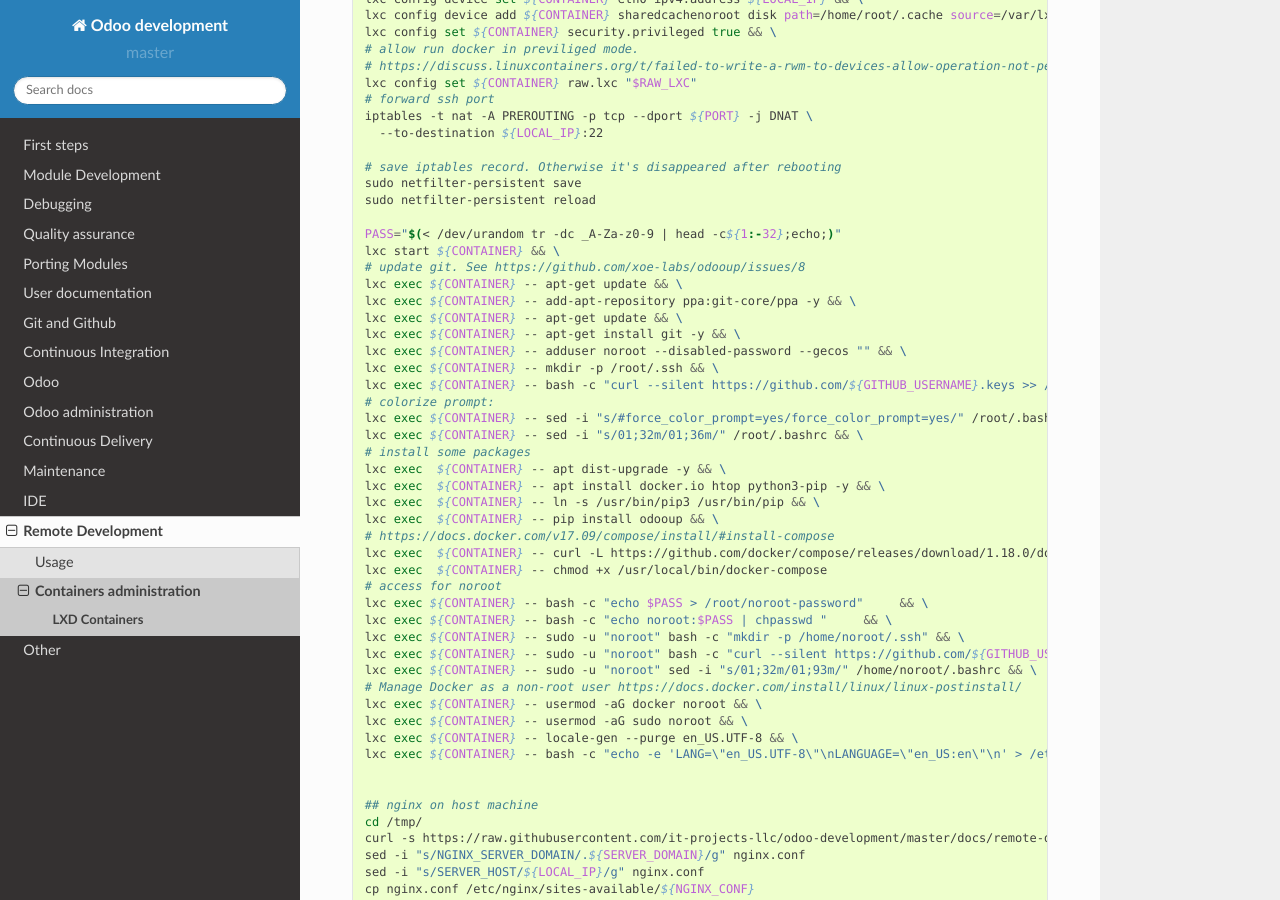
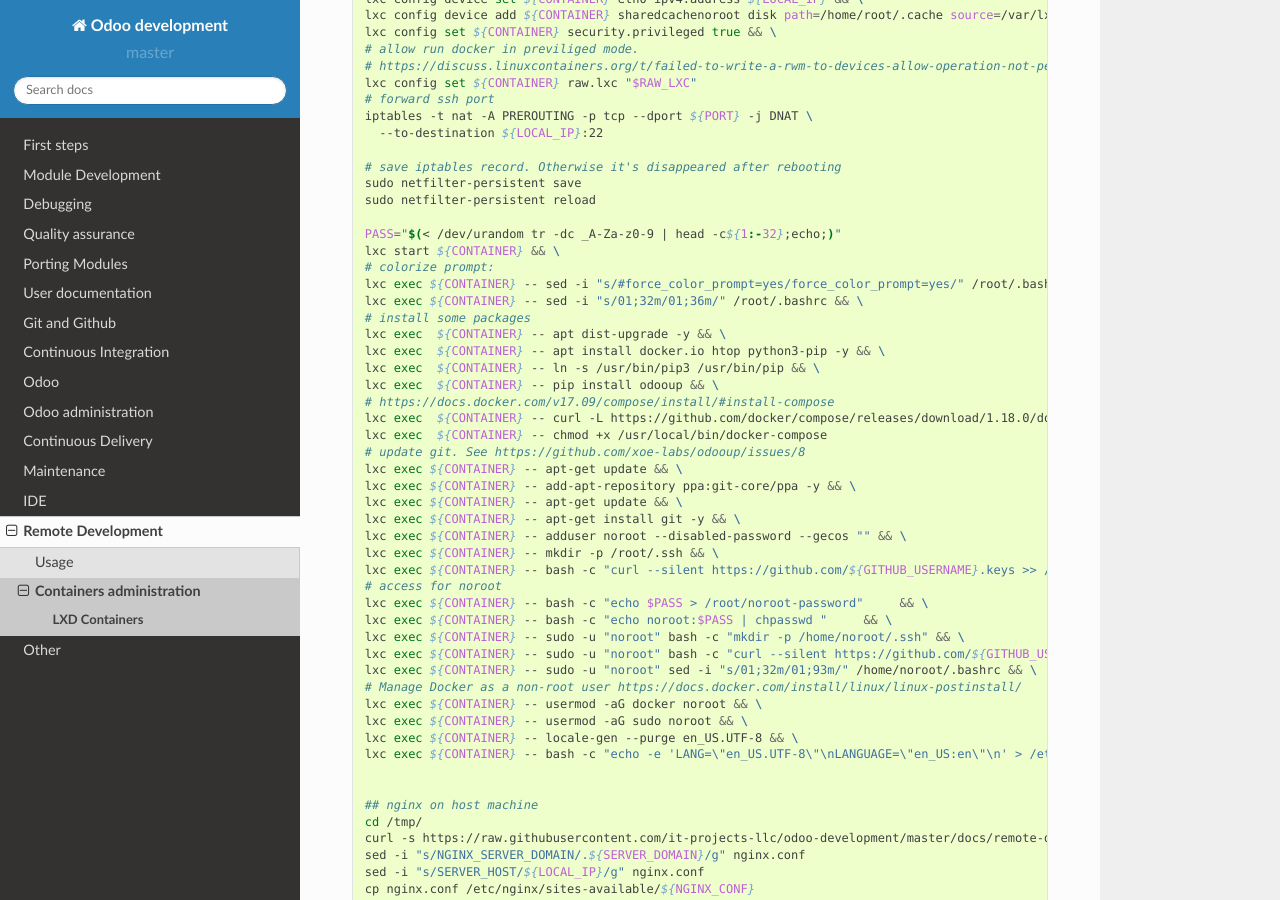
Before and after one commit to itpp-labs/odoo-development, a Sphinx documentation site: the page built from docs/remote-dev/lxd/lxd.rst, in a window 1280 px wide and 900 px high, scrolled down 871 px. Built offline with Sphinx 7.4.7 and the Read the Docs theme 2.0.0, drawn with Linux system fonts in a browser that asks for light colours; some of the changed lines change nothing that is shown.

Commit message:
Update lxd.rst

```diff
--- a/docs/remote-dev/lxd/lxd.rst
+++ b/docs/remote-dev/lxd/lxd.rst
@@ -61,14 +61,6 @@
 
     PASS="$(< /dev/urandom tr -dc _A-Za-z0-9 | head -c${1:-32};echo;)"
     lxc start ${CONTAINER} && \
-    # update git. See https://github.com/xoe-labs/odooup/issues/8
-    lxc exec ${CONTAINER} -- apt-get update && \
-    lxc exec ${CONTAINER} -- add-apt-repository ppa:git-core/ppa -y && \
-    lxc exec ${CONTAINER} -- apt-get update && \
-    lxc exec ${CONTAINER} -- apt-get install git -y && \
-    lxc exec ${CONTAINER} -- adduser noroot --disabled-password --gecos "" && \
-    lxc exec ${CONTAINER} -- mkdir -p /root/.ssh && \
-    lxc exec ${CONTAINER} -- bash -c "curl --silent https://github.com/${GITHUB_USERNAME}.keys >> /root/.ssh/authorized_keys" && \
     # colorize prompt:
     lxc exec ${CONTAINER} -- sed -i "s/#force_color_prompt=yes/force_color_prompt=yes/" /root/.bashrc && \
     lxc exec ${CONTAINER} -- sed -i "s/01;32m/01;36m/" /root/.bashrc && \
@@ -80,6 +72,14 @@
     # https://docs.docker.com/v17.09/compose/install/#install-compose
     lxc exec  ${CONTAINER} -- curl -L https://github.com/docker/compose/releases/download/1.18.0/docker-compose-`uname -s`-`uname -m` -o /usr/local/bin/docker-compose && \
     lxc exec  ${CONTAINER} -- chmod +x /usr/local/bin/docker-compose
+    # update git. See https://github.com/xoe-labs/odooup/issues/8
+    lxc exec ${CONTAINER} -- apt-get update && \
+    lxc exec ${CONTAINER} -- add-apt-repository ppa:git-core/ppa -y && \
+    lxc exec ${CONTAINER} -- apt-get update && \
+    lxc exec ${CONTAINER} -- apt-get install git -y && \
+    lxc exec ${CONTAINER} -- adduser noroot --disabled-password --gecos "" && \
+    lxc exec ${CONTAINER} -- mkdir -p /root/.ssh && \
+    lxc exec ${CONTAINER} -- bash -c "curl --silent https://github.com/${GITHUB_USERNAME}.keys >> /root/.ssh/authorized_keys" && \
     # access for noroot
     lxc exec ${CONTAINER} -- bash -c "echo $PASS > /root/noroot-password"     && \
     lxc exec ${CONTAINER} -- bash -c "echo noroot:$PASS | chpasswd "     && \
```
